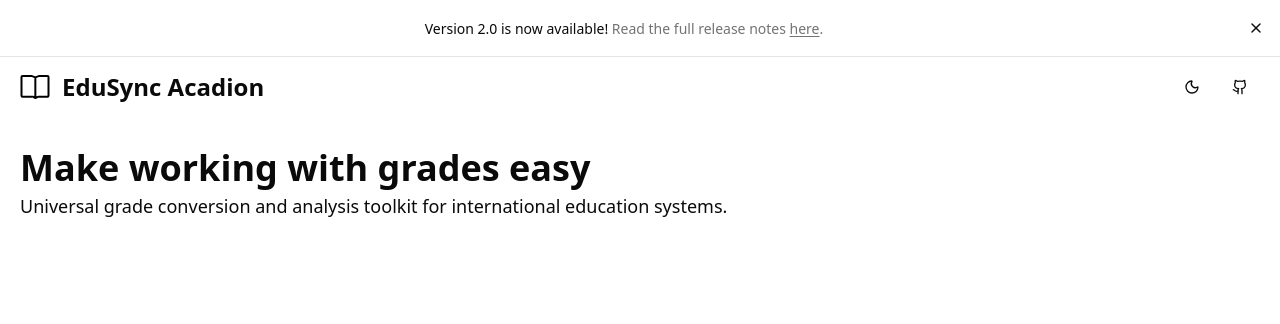
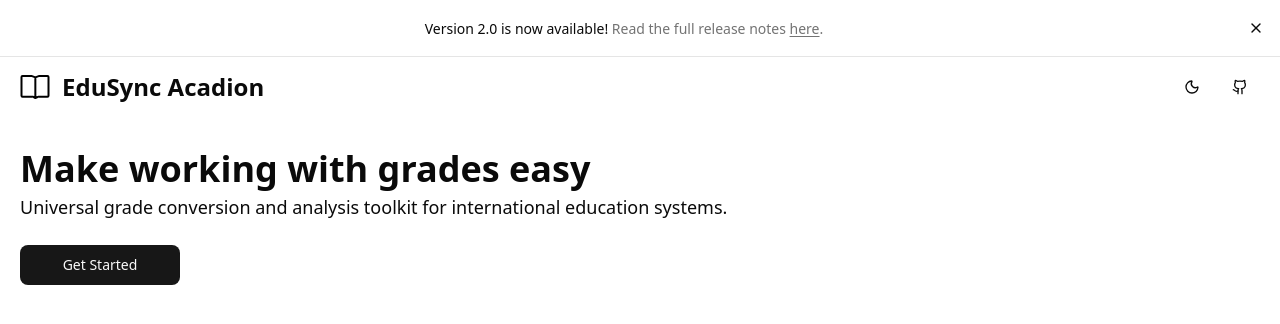
Before and after one commit to MarcBlattmann/EduSync-Acadion, a Next.js app in the folder page/: page / in a window 1280 px wide. Shown: the top 324 px of the page. Built offline with nearby package versions, Linux system fonts and the light colour scheme.

Commit message:
Get Started button

```diff
--- a/page/app/page.tsx
+++ b/page/app/page.tsx
@@ -34,9 +34,12 @@ export default function Home() {
           </a>
         </div>
       </div>
-      <div className="flex flex-col gap-1 justify-center h-1/6 px-5 w-full">
+      <div className="flex flex-col gap-1 justify-center h-2/8 px-5 w-full">
         <h1 className="text-4xl font-bold">Make working with grades easy</h1>
         <h2 className="text-lg">Universal grade conversion and analysis toolkit for international education systems.</h2>
+        <Button size="lg" className="w-40 mt-5 cursor-pointer" asChild>
+          <a>Get Started</a>
+        </Button>
       </div>
     </div>
   );
```
